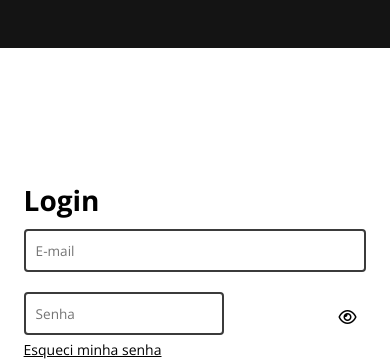
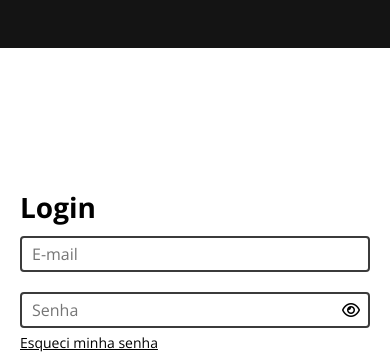
Before and after one commit to Fuuuzer/galos-foda, a plain HTML site: page frontend/auth/auth.html in a window 390 px wide. Shown: the part 75-439 px from the top of the page. Drawn offline with nearby package versions, Linux system fonts and the light colour scheme.

Commit message:
blablalbalba

```diff
--- a/frontend/auth/auth.css
+++ b/frontend/auth/auth.css
@@ -230,31 +230,17 @@ input:focus {
   }
 }
 
-@media (max-width: 850px) {
+@media (max-width: 900px) {
   main {
-    max-width: 800px;
-    display: flex;
     justify-content: center;
   }
+
   .left-side {
     display: none;
   }
 
   .right-side {
     background: #fff;
-    width: 450px;
-    border-radius: 0;
-  }
-
-  .form-register {
-    max-width: 100%;
-  }
-
-  input,
-  .inputs input {
-    min-width: 50px;
-    /* max-width: fit-content; */
-    padding: 10px;
-    font-size: 0.85rem;
+    border-radius: 8px;
   }
 }
```
